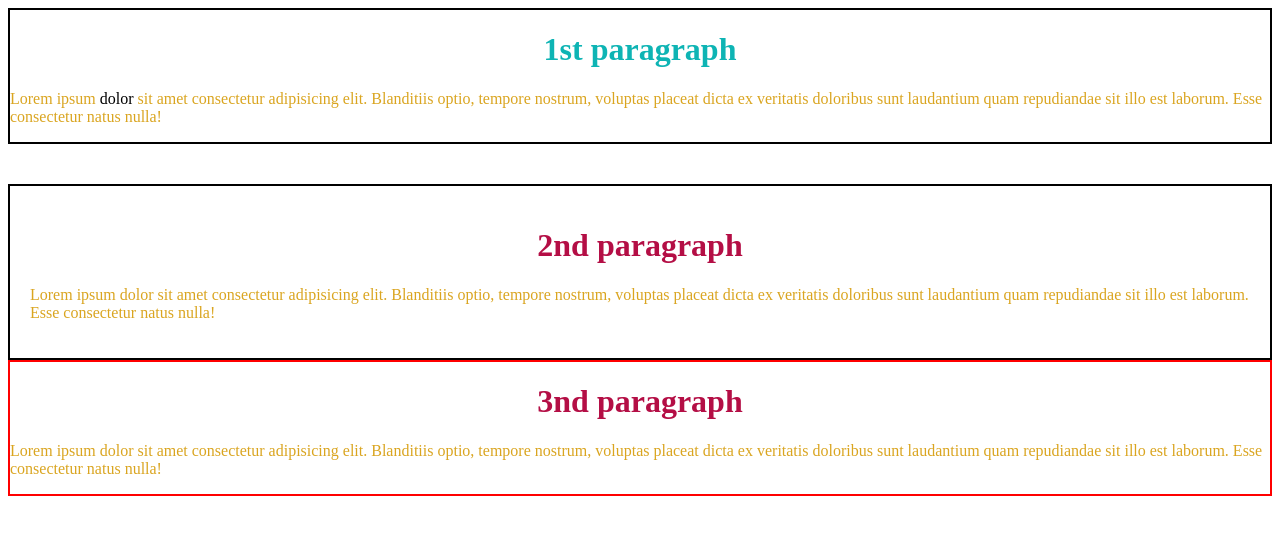
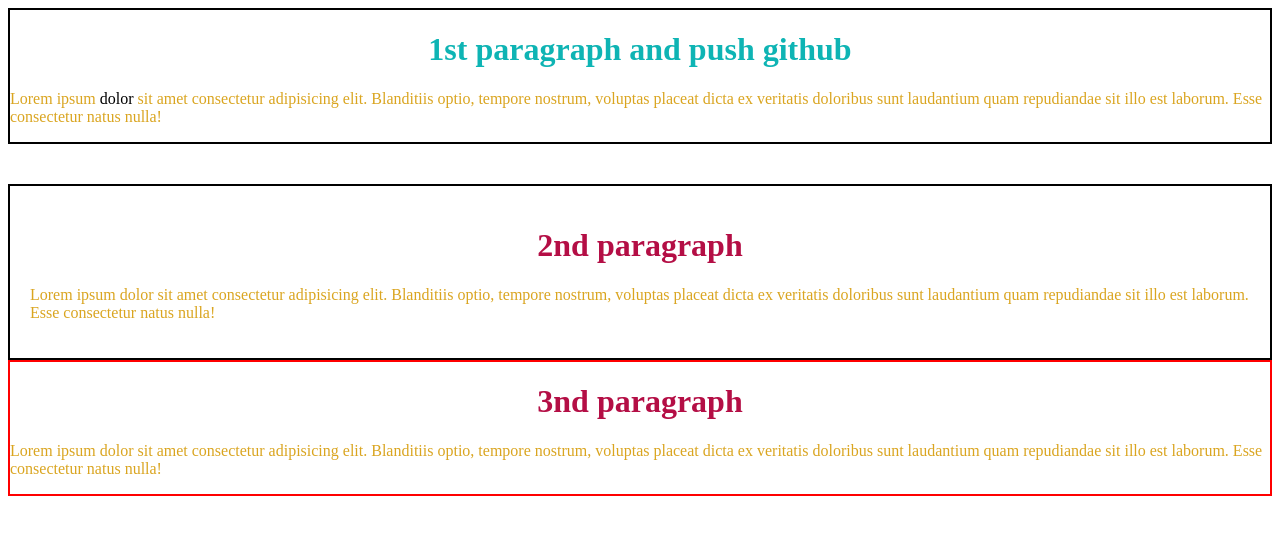
Before and after one commit to FazleRabbiORG/nicecss, a plain HTML site: page nicecss.html in a window 1280 px wide. Drawn offline with Linux system fonts and the light colour scheme.

Commit message:
ami bolbo na ki change korechi

```diff
--- a/nicecss.html
+++ b/nicecss.html
@@ -9,7 +9,7 @@
 </head>
 <body>
     <div class="common_div">
-        <h1>1st paragraph</h1>
+        <h1>1st paragraph and push github</h1>
         <p>Lorem ipsum <span>dolor</span>  sit amet consectetur adipisicing elit. Blanditiis optio, tempore nostrum, voluptas placeat dicta ex veritatis doloribus sunt laudantium quam repudiandae sit illo est laborum. Esse consectetur natus nulla!</p>
     </div>
 
```
